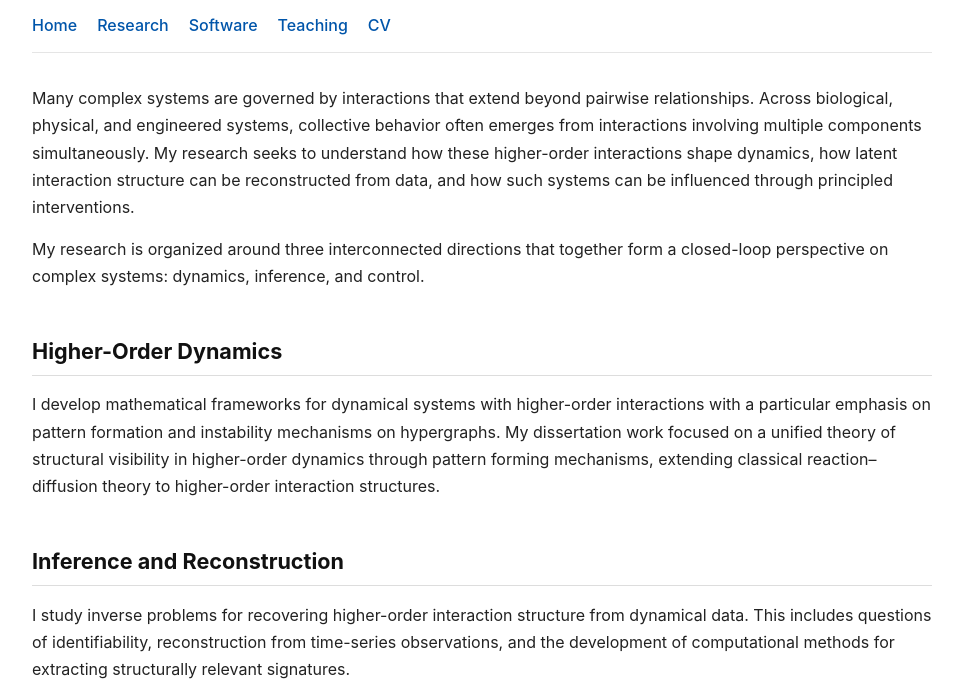
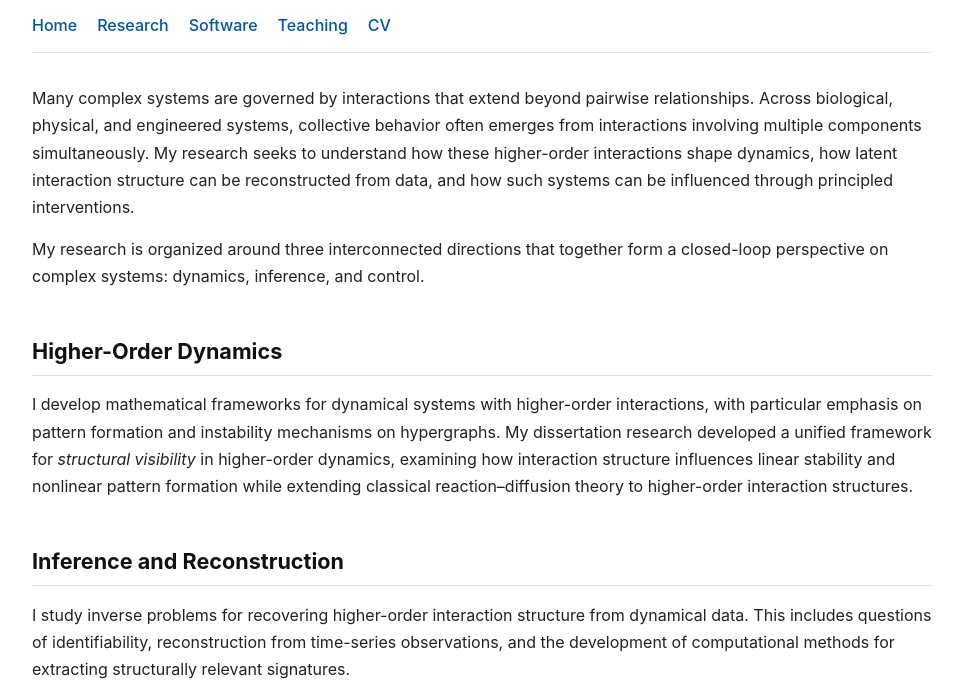
Before and after one commit to mmouyebe/mmouyebe.github.io, a plain HTML site: page research.html in a window 1280 px wide. Shown: the part 127-808 px from the top of the page, without its empty margins (158-1121 px from the left). Drawn offline with Linux system fonts and the light colour scheme.

Commit message:
Improve clarity of higher-order dynamics section
Revised the paragraph on higher-order dynamics for clarity and emphasis on key concepts.

```diff
--- a/research.html
+++ b/research.html
@@ -28,8 +28,14 @@ My research is organized around three interconnected directions that together fo
 <h2>Higher-Order Dynamics</h2>
 
 <p>
-I develop mathematical frameworks for dynamical systems with higher-order interactions with a particular emphasis on  pattern formation and instability mechanisms on hypergraphs.
-My dissertation work focused on a unified theory of structural visibility in higher-order dynamics through pattern forming mechanisms, extending classical reaction–diffusion theory to higher-order interaction structures.
+  I develop mathematical frameworks for dynamical systems with
+  higher-order interactions, with particular emphasis on pattern
+  formation and instability mechanisms on hypergraphs.
+  My dissertation research developed a unified framework for
+  <em>structural visibility</em> in higher-order dynamics,
+  examining how interaction structure influences linear stability
+  and nonlinear pattern formation while extending classical
+  reaction–diffusion theory to higher-order interaction structures.
 </p>
 
 <h2>Inference and Reconstruction</h2>
```
